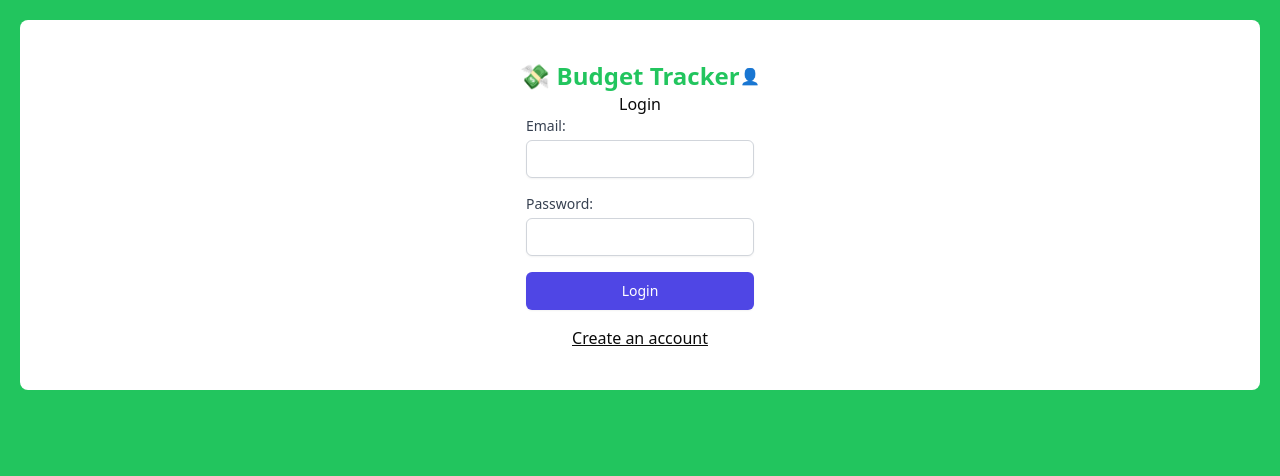
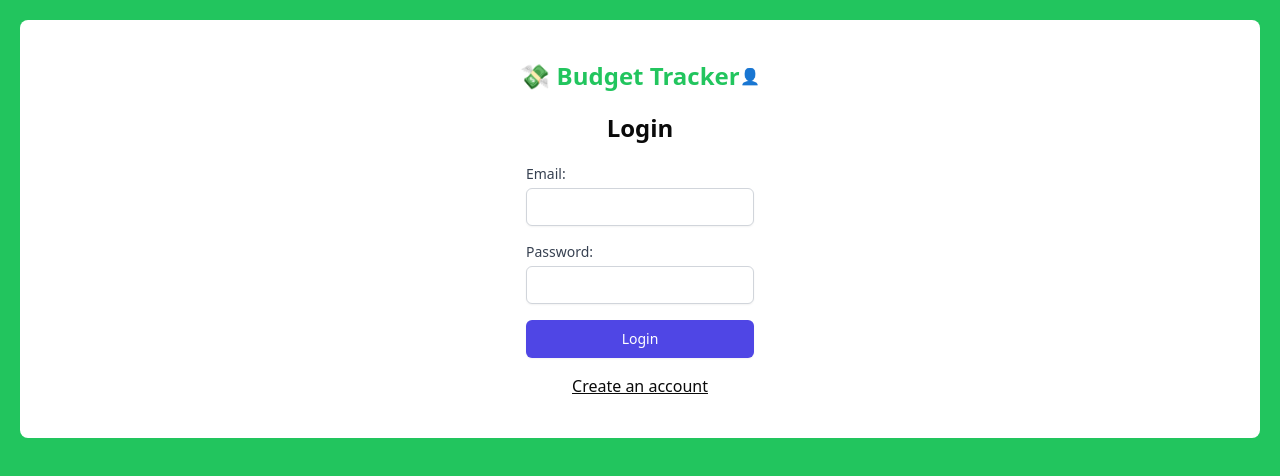
Before and after one commit to arthrduarte/budget-manager, a React (Vite) app: page / in a window 1280 px wide. Shown: the top 476 px of the page. Built offline with nearby package versions, Linux system fonts and the light colour scheme; no server answers.

Commit message:
feat: registration form validation

```diff
--- a/src/components/Login.tsx
+++ b/src/components/Login.tsx
@@ -33,7 +33,7 @@ export default function Login({ setToken, setRegistered }: LoginProps) {
   return (
     <div className='flex flex-col items-center p-5'>
       <Navbar/>
-      <h1>Login</h1>
+      <h1 className='my-5 text-2xl font-bold'>Login</h1>
       <form action="post" onSubmit={handleSubmit} className="space-y-4">
         <div>
           <label htmlFor="email" className="block text-sm font-medium text-gray-700">Email:</label>
--- a/src/components/Register.tsx
+++ b/src/components/Register.tsx
@@ -15,6 +15,15 @@ export default function Register({ setToken, setRegistered }: RegisterProps) {
 
     const handleSubmit = async (e: React.FormEvent<HTMLFormElement>) => {
         e.preventDefault()
+
+        if (!first_name || !last_name || !email || !password) {
+            return setError('All fields are required.');
+        }
+
+        if (password.length < 8) {
+            return setError('Password must have at least 8 characters.');
+        }
+
         const response = await fetch('http://localhost:9000/register', {
             method: 'POST',
             headers: {
@@ -34,7 +43,7 @@ export default function Register({ setToken, setRegistered }: RegisterProps) {
     return (
         <div className='flex flex-col items-center p-5'>
             <Navbar />
-            <h1>Register</h1>
+            <h1 className="my-5 text-2xl font-bold">Register</h1>
             <form action="post" onSubmit={handleSubmit} className="space-y-4">
                 <div>
                     <label htmlFor="firstName" className="block text-sm font-medium text-gray-700">First Name:</label>
```
